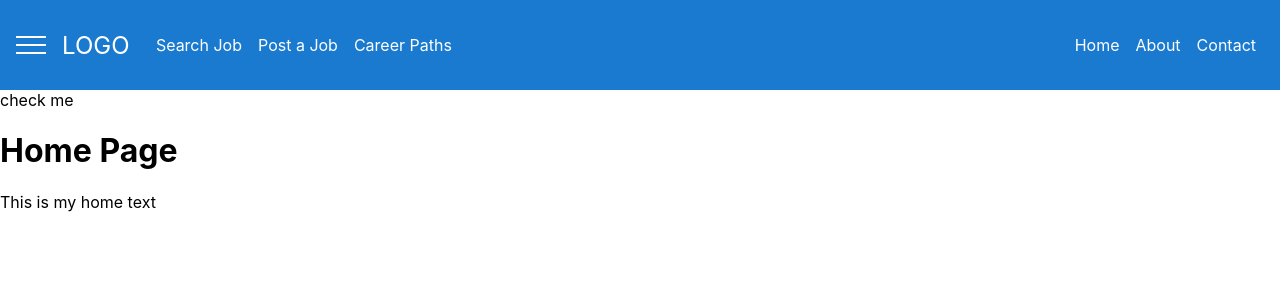
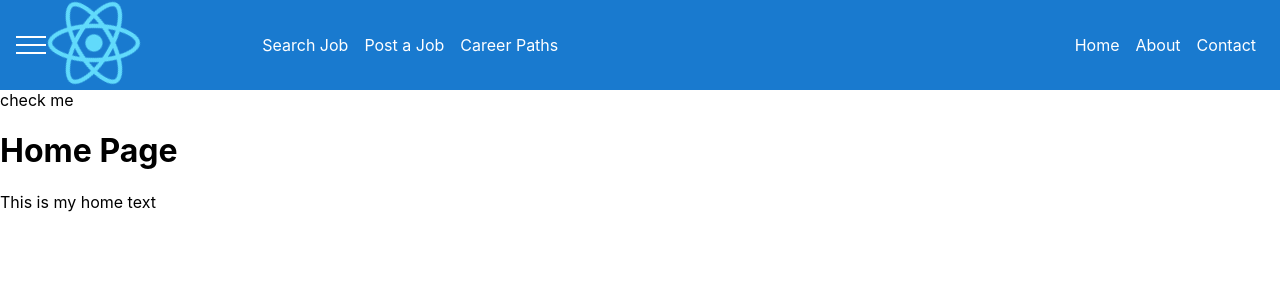
Before and after one commit to ScottBain96/my_website_react, a React (Create React App) app: page / in a window 1280 px wide. Shown: the top 300 px of the page. Built offline with nearby package versions, Linux system fonts and the light colour scheme.

Commit message:
added logo
added reacts logo as a placeholder, with the rotation animation

```diff
--- a/src/App.js
+++ b/src/App.js
@@ -9,12 +9,14 @@ import { NoMatch } from './NoMatch';
 
 
 
+
 class App extends Component {
   render() {
     return (
       <div className="App">
         <main style={{marginTop: '90px'}}>
           <p>check me</p>
+
         </main>
           <Router>
             <Toolbar />
--- a/src/components/Toolbar/Toolbar.css
+++ b/src/components/Toolbar/Toolbar.css
@@ -18,17 +18,32 @@
     padding: 0 1rem;
 }
 
-.toolbar_logo {
+.toolbar_logo img{
     margin-left: 1rem;
+    margin: auto;
+    height: 50%;
+    width: 50%;
+
+
 
 }
-.toolbar_logo a {
 
-    color:white;
-    text-decoration: none;
-    font-size:1.5rem;
+@keyframes toolbar_logo_spin {
+    from {
+      transform: rotate(0deg);
+    }
+    to {
+      transform: rotate(360deg);
+    }
+  }
 
-}
+  @media (prefers-reduced-motion: no-preference) {
+    .toolbar_logo img {
+      animation: toolbar_logo_spin infinite 15s linear;
+    }
+  }
+
+
 
 .space {
 
--- a/src/components/Toolbar/Toolbar.js
+++ b/src/components/Toolbar/Toolbar.js
@@ -3,6 +3,7 @@ import { render } from '@testing-library/react';
 import './Toolbar.css';
 import DrawerToggleButton from '../SideDrawer/DrawerToggleButton';
 import { Link } from 'react-router-dom';
+import Logo from "./logo192.png";
 
 const toolbar = props => (
 
@@ -12,7 +13,8 @@ const toolbar = props => (
             <div>
              <DrawerToggleButton/>
             </div>
-            <div className="toolbar_logo"><a href="/">LOGO</a></div>
+            <div className="toolbar_logo"> <img src={Logo}></img></div>
+
             <div className="space"></div>
             <div className="toolbar_navigation_start">
                     <li><Link to ="/search-job">Search Job</Link></li>
```
Also changed, not shown: src/components/Toolbar/logo192.png (added).
